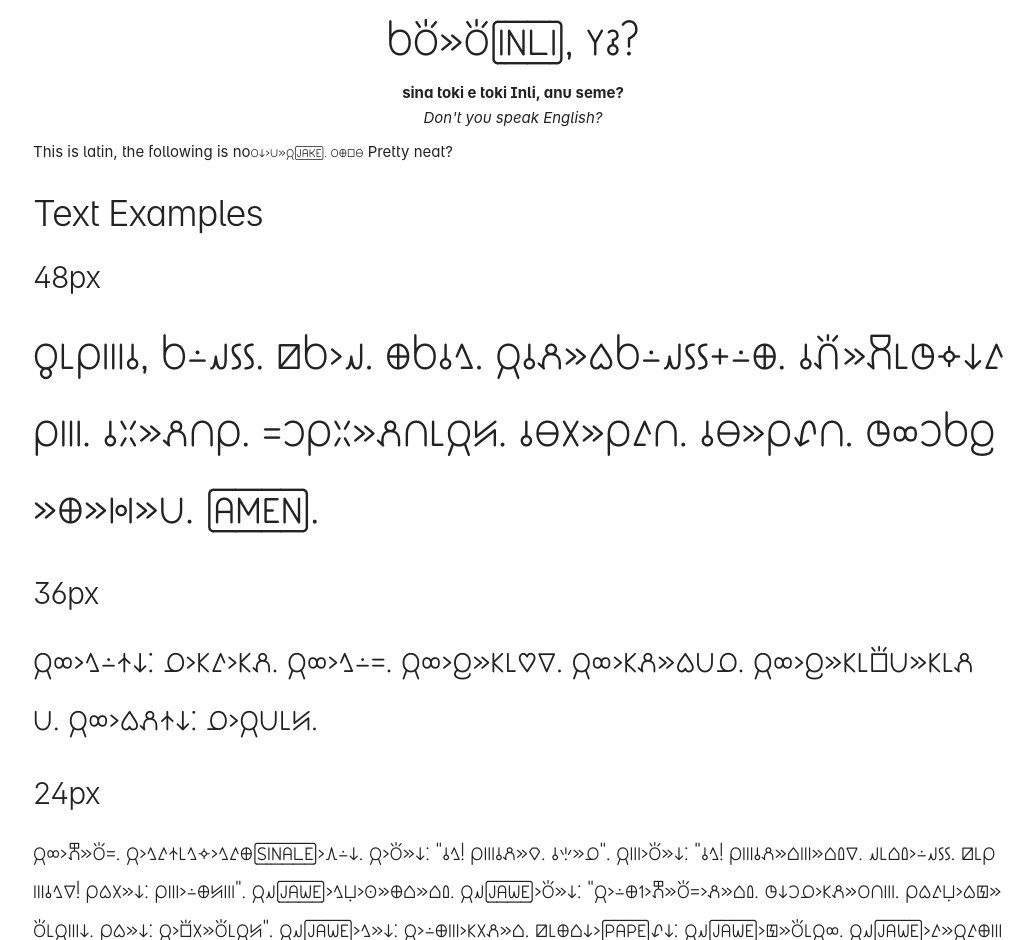
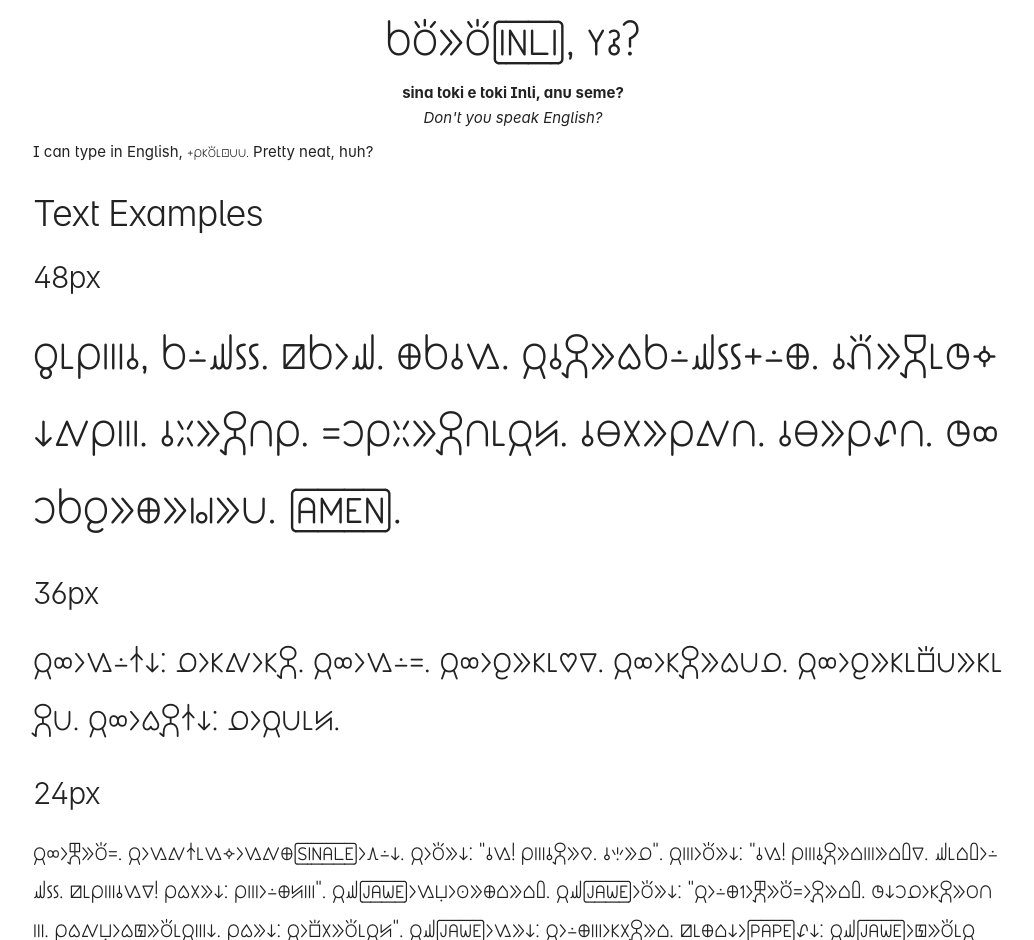
Before and after one commit to jackhumbert/sitelen-pona-pona, a plain HTML site: page index.html in a window 1280 px wide. Shown: the part 1689-2629 px from the top of the page, without its empty margins (127-1161 px from the left). Drawn offline with Linux system fonts and the light colour scheme.

Commit message:
experiments

```diff
--- a/index.html
+++ b/index.html
@@ -193,7 +193,7 @@
         <div class="eng">Don't you speak English?</div>
       </div>
 
-      <p>This is latin, the following is no<span class="spp">ijo ni li pona e jan Jake. ijo ma lipu lawa</span> Pretty neat?</p>
+      <p>I can type in English, <span class="spp">en mi ken toki pi sitelen pona pona.</span> Pretty neat, huh?</p>
 
       <h3>Text Examples</h3>
       <h4>48px</h4>
```
Also changed, not shown: fonts/sitelen-pona-pona.otf, 1 other file.
